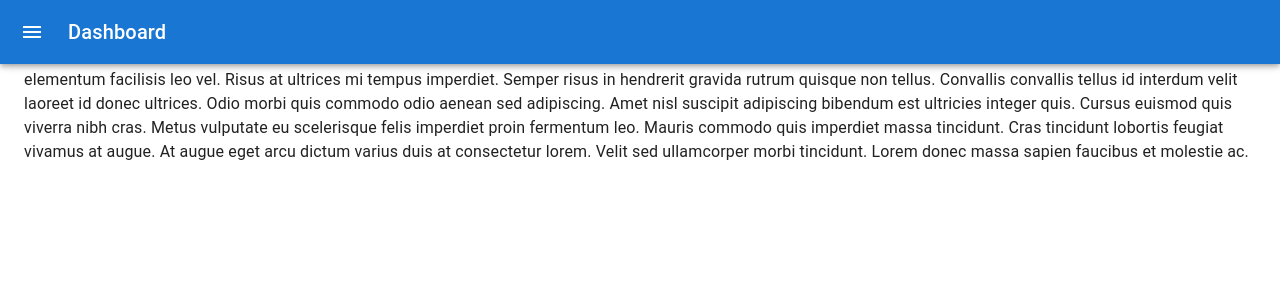
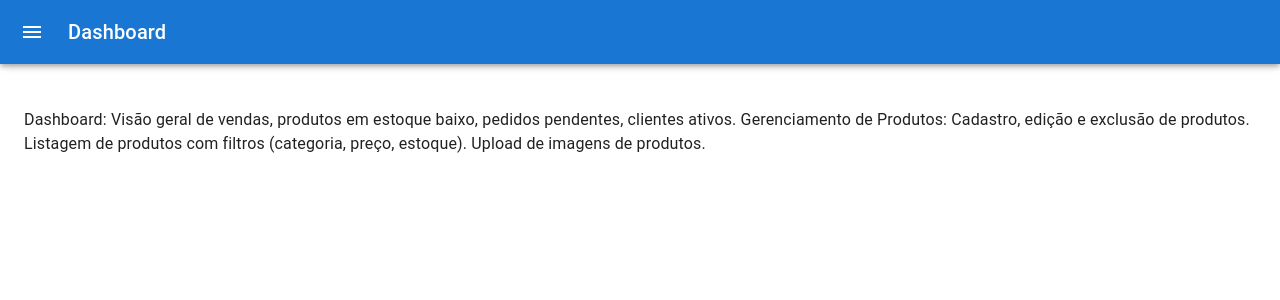
Before and after one commit to Viniciusm15/cadastro-pedidos-frontend, a Next.js app: page /admin in a window 1280 px wide. Shown: the top 300 px of the page. Built offline with nearby package versions, Linux system fonts and the light colour scheme.

Commit message:
feature: pequenos ajustese e criação das páginas do menu.

```diff
--- a/src/app/admin/layout.js
+++ b/src/app/admin/layout.js
@@ -16,6 +16,7 @@ import {
 } from "@mui/material";
 import MuiAppBar from "@mui/material/AppBar";
 import { styled } from "@mui/material/styles";
+import { useRouter } from "next/navigation";
 import React, { useState, useMemo } from "react";
 
 const drawerWidth = 240;
@@ -26,6 +27,7 @@ const Main = styled("main", { shouldForwardProp: (prop) => prop !== "open" })(
       flexGrow: 1,
       padding: "24px",
       marginLeft: "-240px",
+      marginTop: "64px",
       transition: "margin 0.3s ease-out",
     },
     ...(open && {
@@ -47,6 +49,7 @@ const AppBar = styled(MuiAppBar, {
 }));
 
 export default function AdminLayout({ children }) {
+  const router = useRouter();
   const [state, setState] = useState({
     open: false,
     selectedText: "Dashboard",
@@ -77,6 +80,22 @@ export default function AdminLayout({ children }) {
 
   const handleMenuItemClick = (text) => {
     setState((prevState) => ({ ...prevState, selectedText: text }));
+    switch (text) {
+      case "Dashboard":
+        router.push("/admin");
+        break;
+      case "Categories":
+        router.push("/admin/categories");
+        break;
+      case "Clients":
+        router.push("/admin/clients");
+        break;
+      case "Orders":
+        router.push("/admin/orders");
+        break;
+      default:
+        break;
+    }
   };
 
   return (
@@ -104,9 +123,9 @@ export default function AdminLayout({ children }) {
         menuItems={menuItems}
         menuIcons={menuIcons}
         onMenuItemClick={handleMenuItemClick}
+        selectedText={state.selectedText}
       />
       <Main open={state.open}>
-        <SideDrawer />
         <div style={{ paddingTop: "20px" }}>{children}</div>
       </Main>
     </Box>
--- a/src/app/admin/page.js
+++ b/src/app/admin/page.js
@@ -1,23 +1,16 @@
+"use client";
+
 import { Typography } from "@mui/material";
 import React from "react";
 
 export default function AdminPage() {
   return (
     <React.Fragment>
-      {/* Conteúdo da página principal do admin */}
       <Typography paragraph>
-        Lorem ipsum dolor sit amet, consectetur adipiscing elit, sed do eiusmod
-        tempor incididunt ut labore et dolore magna aliqua. Rhoncus dolor purus
-        non enim praesent elementum facilisis leo vel. Risus at ultrices mi
-        tempus imperdiet. Semper risus in hendrerit gravida rutrum quisque non
-        tellus. Convallis convallis tellus id interdum velit laoreet id donec
-        ultrices. Odio morbi quis commodo odio aenean sed adipiscing. Amet nisl
-        suscipit adipiscing bibendum est ultricies integer quis. Cursus euismod
-        quis viverra nibh cras. Metus vulputate eu scelerisque felis imperdiet
-        proin fermentum leo. Mauris commodo quis imperdiet massa tincidunt. Cras
-        tincidunt lobortis feugiat vivamus at augue. At augue eget arcu dictum
-        varius duis at consectetur lorem. Velit sed ullamcorper morbi tincidunt.
-        Lorem donec massa sapien faucibus et molestie ac.
+        Dashboard: Visão geral de vendas, produtos em estoque baixo, pedidos
+        pendentes, clientes ativos. Gerenciamento de Produtos: Cadastro, edição
+        e exclusão de produtos. Listagem de produtos com filtros (categoria,
+        preço, estoque). Upload de imagens de produtos.
       </Typography>
     </React.Fragment>
   );
--- a/src/components/SideDrawer/SideDrawer.js
+++ b/src/components/SideDrawer/SideDrawer.js
@@ -30,6 +30,7 @@ export default function SideDrawer({
   menuItems = [],
   menuIcons = [],
   onMenuItemClick,
+  selectedText,
 }) {
   const theme = useTheme();
 
@@ -61,7 +62,10 @@ export default function SideDrawer({
       <List>
         {menuItems.map((text, index) => (
           <ListItem key={text} disablePadding>
-            <ListItemButton onClick={() => onMenuItemClick(text)}>
+            <ListItemButton
+              className={text === selectedText ? styles.selectedMenuItem : ""}
+              onClick={() => onMenuItemClick(text)}
+            >
               <ListItemIcon>{menuIcons[index]}</ListItemIcon>
               <ListItemText primary={text} />
             </ListItemButton>
--- a/src/components/SideDrawer/SideDrawer.module.css
+++ b/src/components/SideDrawer/SideDrawer.module.css
@@ -2,3 +2,9 @@
   width: 240px;
   box-sizing: border-box;
 }
+
+.selectedMenuItem {
+  background-color: #e0e0e0;
+  font-weight: bold;
+  color: #1976d2;
+}
--- a/src/styles/base/pages/adminLayout.module.css
+++ b/src/styles/base/pages/adminLayout.module.css
@@ -19,3 +19,9 @@
 .adminMainOpen {
   margin-left: 0;
 }
+
+.selectedMenuItem {
+  background-color: #e0e0e0;
+  font-weight: bold;
+  color: #1976d2;
+}
```
Also changed, not shown: src/app/admin/categories/page.js (added, +15 -0 lines), src/app/admin/clients/page.js (added, +15 -0 lines), src/app/admin/orders/page.js (added, +16 -0 lines).
